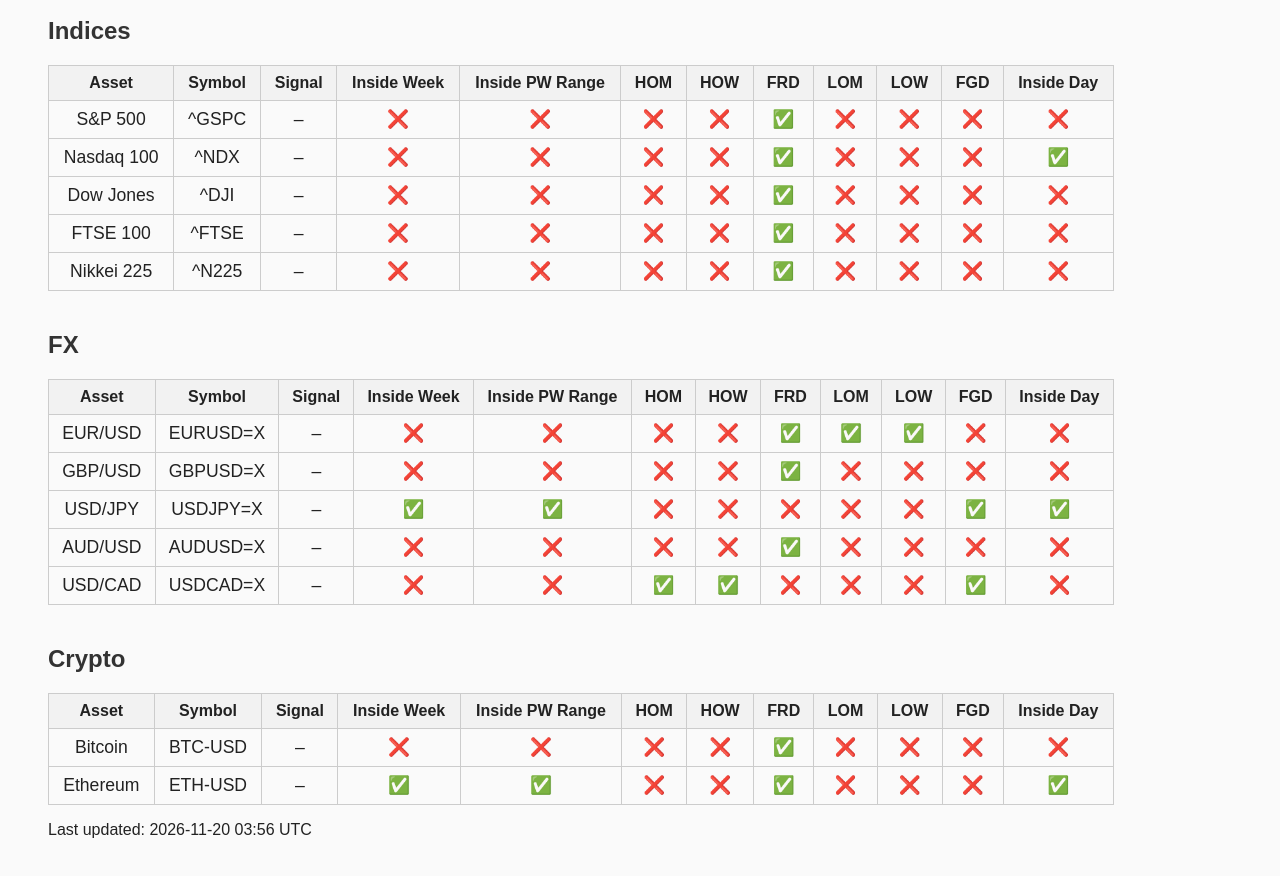
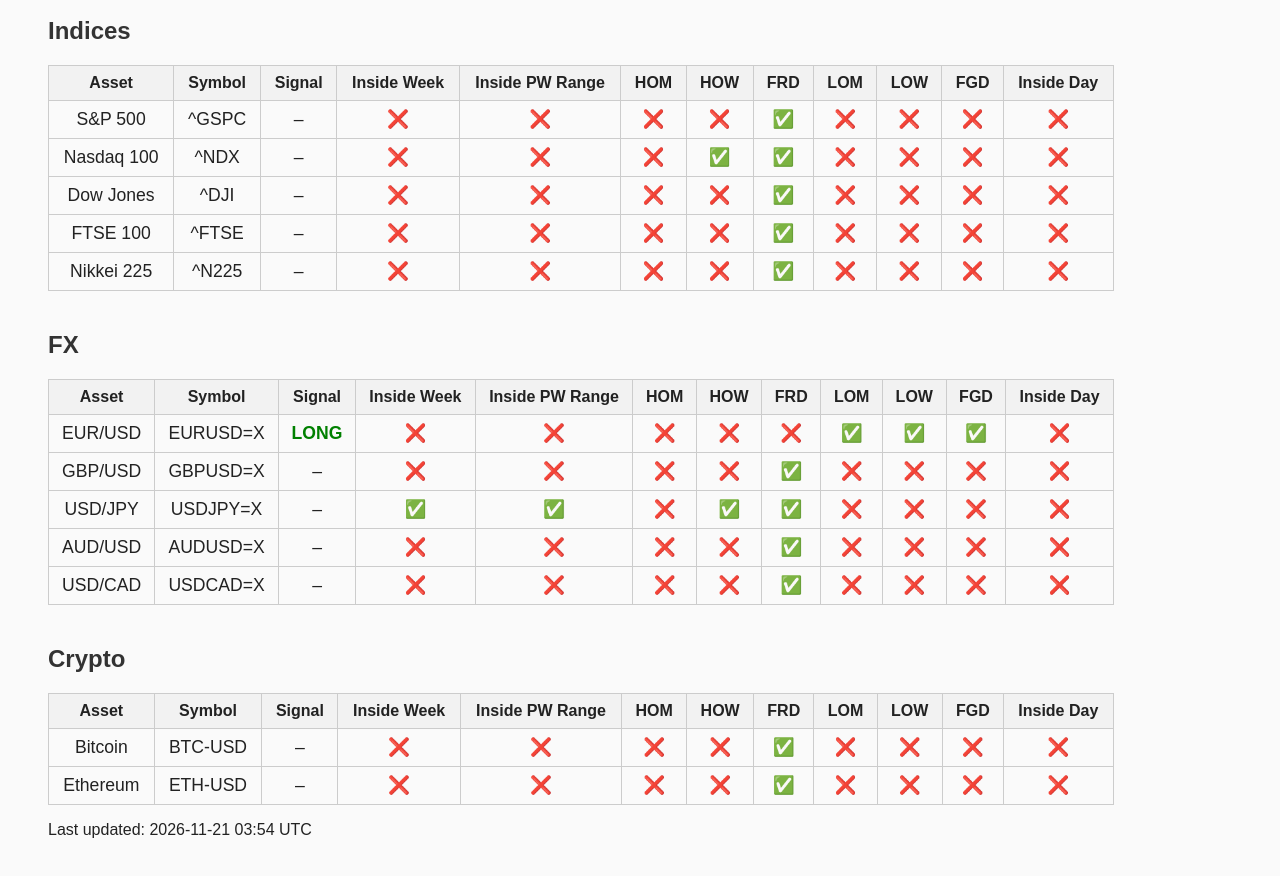
Before and after one commit to matt-tibbett/market_dashboard, a plain HTML site: page index.html in a window 1280 px wide. Shown: the part 460-1336 px from the top of the page. Drawn offline with Linux system fonts and the light colour scheme.

Commit message:
Update dashboard [skip ci]

```diff
--- a/index.html
+++ b/index.html
@@ -40,11 +40,11 @@
       <td>❌</td>
       <td>❌</td>
       <td>❌</td>
+      <td>❌</td>
+      <td>❌</td>
+      <td>❌</td>
       <td>✅</td>
       <td>✅</td>
-      <td>✅</td>
-      <td>❌</td>
-      <td>❌</td>
     </tr>
     <tr>
       <td>Gold</td>
@@ -108,13 +108,13 @@
       <td>–</td>
       <td>❌</td>
       <td>❌</td>
-      <td>✅</td>
+      <td>❌</td>
+      <td>❌</td>
       <td>✅</td>
       <td>❌</td>
       <td>❌</td>
       <td>❌</td>
       <td>✅</td>
-      <td>❌</td>
     </tr>
   </tbody>
 </table><h2>Indices</h2><table border="1" class="dataframe">
@@ -156,12 +156,12 @@
       <td>❌</td>
       <td>❌</td>
       <td>❌</td>
-      <td>❌</td>
+      <td>✅</td>
       <td>✅</td>
       <td>❌</td>
       <td>❌</td>
       <td>❌</td>
-      <td>✅</td>
+      <td>❌</td>
     </tr>
     <tr>
       <td>Dow Jones</td>
@@ -227,7 +227,8 @@
     <tr>
       <td>EUR/USD</td>
       <td>EURUSD=X</td>
-      <td>–</td>
+      <td><span style='color:green;font-weight:bold;'>LONG</span></td>
+      <td>❌</td>
       <td>❌</td>
       <td>❌</td>
       <td>❌</td>
@@ -235,7 +236,6 @@
       <td>✅</td>
       <td>✅</td>
       <td>✅</td>
-      <td>❌</td>
       <td>❌</td>
     </tr>
     <tr>
@@ -259,12 +259,12 @@
       <td>✅</td>
       <td>✅</td>
       <td>❌</td>
+      <td>✅</td>
+      <td>✅</td>
       <td>❌</td>
       <td>❌</td>
       <td>❌</td>
       <td>❌</td>
-      <td>✅</td>
-      <td>✅</td>
     </tr>
     <tr>
       <td>AUD/USD</td>
@@ -286,12 +286,12 @@
       <td>–</td>
       <td>❌</td>
       <td>❌</td>
-      <td>✅</td>
+      <td>❌</td>
+      <td>❌</td>
       <td>✅</td>
       <td>❌</td>
       <td>❌</td>
       <td>❌</td>
-      <td>✅</td>
       <td>❌</td>
     </tr>
   </tbody>
@@ -331,18 +331,18 @@
       <td>Ethereum</td>
       <td>ETH-USD</td>
       <td>–</td>
-      <td>✅</td>
-      <td>✅</td>
+      <td>❌</td>
+      <td>❌</td>
       <td>❌</td>
       <td>❌</td>
       <td>✅</td>
       <td>❌</td>
       <td>❌</td>
       <td>❌</td>
-      <td>✅</td>
+      <td>❌</td>
     </tr>
   </tbody>
 </table>
-        <p>Last updated: 2026-11-20 03:56 UTC</p>
+        <p>Last updated: 2026-11-21 03:54 UTC</p>
     </body>
     </html>
```
